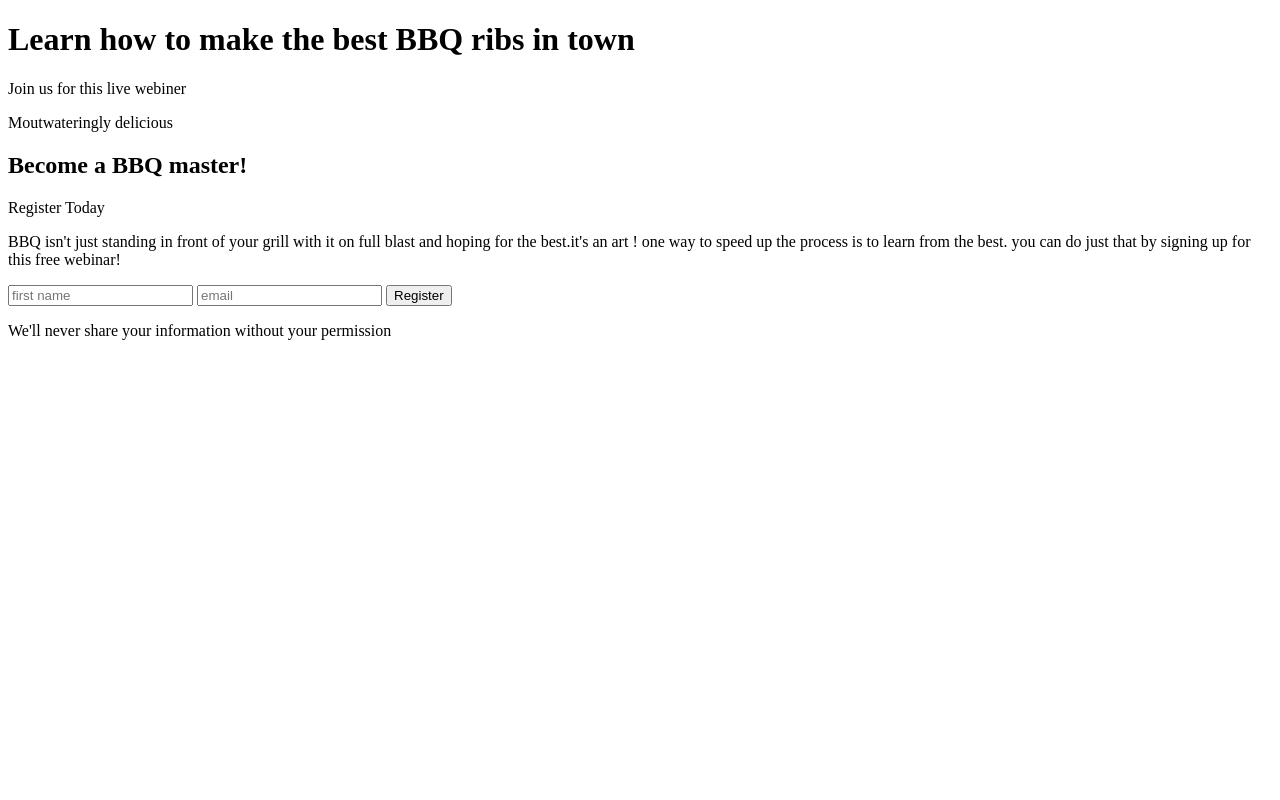
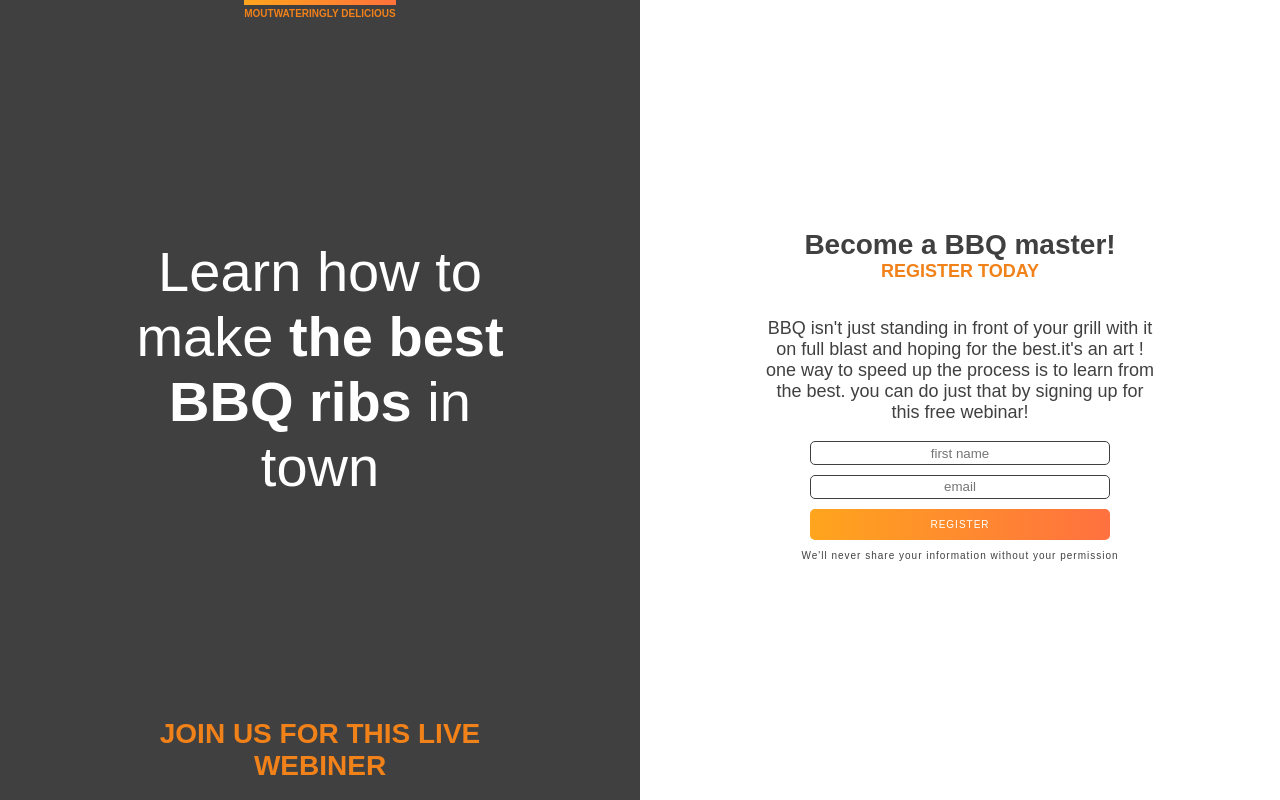
Before and after one commit to Mehwish2000/BQ-Master, a plain HTML site: page index.html in a window 1280 px wide. Drawn offline with Linux system fonts and the light colour scheme; files that its build step writes are made by us from their sources.

Commit message:
Add files via upload

```diff
--- a/css/styles.css
+++ b/css/styles.css
@@ -1 +1,151 @@
-css
+* {
+box-sizing: border-box;
+}
+body{
+  margin:0;
+  font-family: '',sans-serif;
+  font-size: 1rem;
+  color:#404040;
+  text-align: center;
+}
+/* typograghy */
+h1{
+  font-size: 2.25rem;
+  font-weight: 300;
+  color: #fff;
+  margin:0;
+
+}
+h1 + p{
+color:#F18119;
+font-weight: 900;
+font-size: 1.3125rem;
+text-transform: uppercase;
+margin: 0;
+}
+
+strong{
+  font-weight: 900;
+}
+h2{
+  font-size: 1.3125rem;
+  margin: 0;
+}
+h2 + p{
+  font-weight:900;
+  color:#F18119;
+  margin-top: 0;
+  text-transform: uppercase;
+
+}
+.top-text{
+  font-size: 0.625rem;
+  margin: 0;
+  padding-top: 3px;
+  color: #F18119;
+  font-weight: 900;
+  text-transform: uppercase;
+  order: -1;
+  border-top: 5px solid #F18119;
+  border-image: linear-gradient(to left,#ff713b,#ffa51d) 1;
+}
+.fine-print{
+font-size: 0.625rem;
+letter-spacing: 1px;
+}
+/* intro section */
+.intro{
+  background-image: url(../images/Untitled\ design\ copy\ 2.png);
+
+  background-size: cover;
+  background-color: #404040;
+  background-position: center;
+  padding:0 .25em 1em;
+  display: flex;
+  flex-direction: column;
+  justify-content: space-between;
+  min-height: 50vh;
+}
+/* main-content section*/
+.main-content {
+  padding: 2em 1em;
+}
+
+.intro >*,
+.main-content > *{
+max-width: 400px;
+margin-left: auto;
+margin-right: auto;
+}
+
+/* form */
+.email-collector{
+
+  width: 80%;
+max-width: 300px;
+
+}
+input,.btn {
+width:100%;
+border-radius: 5px;
+
+}
+input{
+  font-family: inherit;
+  text-align: inherit;
+  margin-bottom: .75em;
+  padding: .25em;
+  border: 1px solid #404040;
+  transform: scale(1);
+  transition: transform 250ms;
+}
+input:focus{
+  transform: scale(1.1);
+}
+
+
+
+
+.btn{
+  display:inline-block;
+  padding: 1em 1.5em;
+  font-size: 0.625rem;
+  text-transform: uppercase;
+  letter-spacing: 1px;
+  border: 0;
+  cursor: pointer;
+}
+.btn-primary{
+  background: linear-gradient(to left,#ff713f,#ffa51d);
+  color: white;
+  transform: scale(1);
+  transition: transform 250ms;
+}
+.btn-primary:hover,.btn-primary:focus{
+  transform: scale(1.1);
+}
+
+
+@media(min-width: 500px) {
+
+  body{
+    font-size: 1.125rem;
+    display: flex;
+  }
+  h1{
+    font-size: 3.5rem;
+  }
+  h2,
+  h1+p{
+    font-size: 1.75rem;
+  }
+  .intro, .main-content{
+    width: 50%;
+    min-height: 100vh;
+  }
+  .main-content {
+    display: flex;
+    flex-direction: column;
+    justify-content: center;
+  }
+}
```
